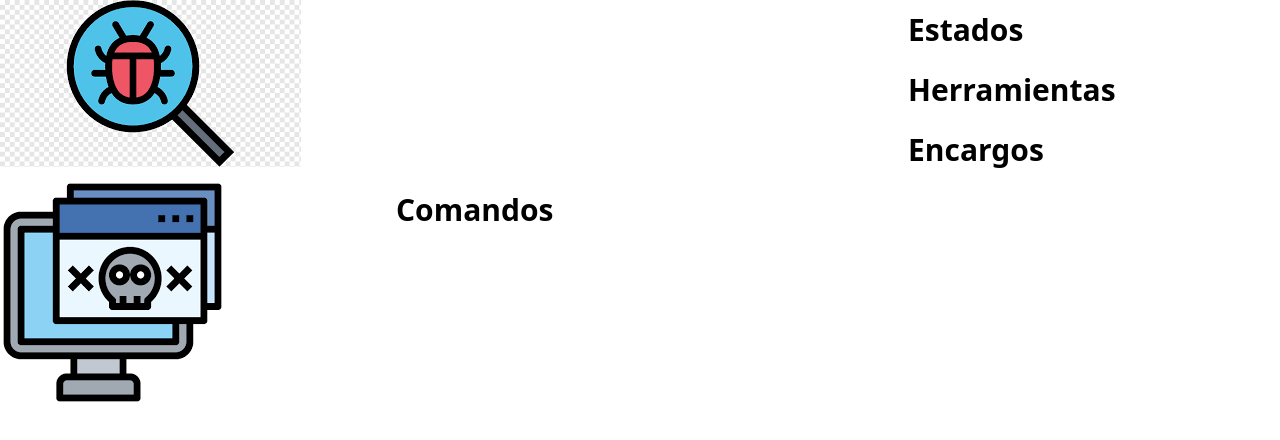
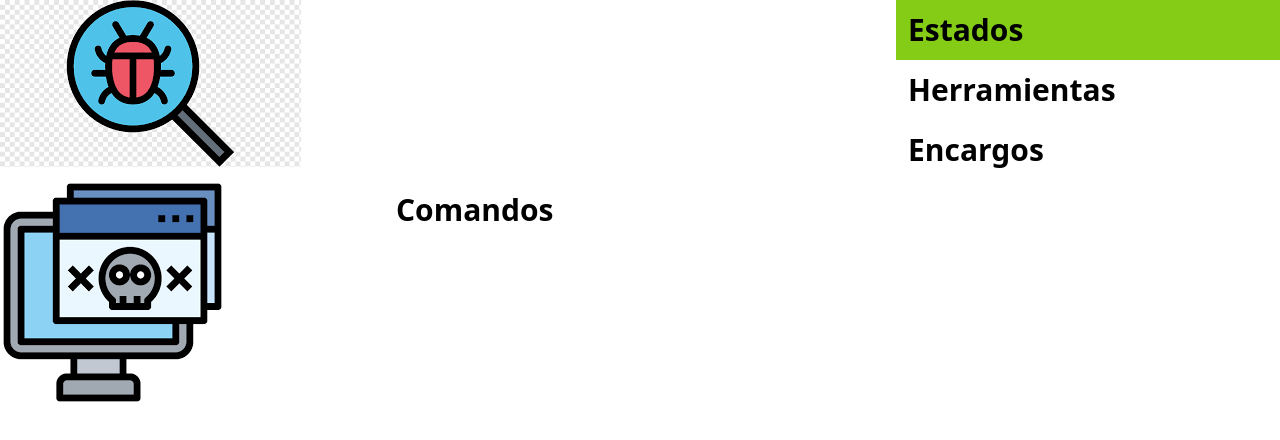
Before and after one commit to Dac099/codicon-game, a website: page index.html in a window 1280 px wide. Drawn offline with nearby package versions, Linux system fonts and the light colour scheme.

Commit message:
Update index.html

```diff
--- a/index.html
+++ b/index.html
@@ -15,7 +15,7 @@
           <img src="./descarga.png" alt="Fondo">
         </div>
         <div>
-          <h2 class="text-black text-3xl font-bold p-3">Estados</h2>
+          <h2 class="text-black text-3xl font-bold p-3 bg-lime-500">Estados</h2>
           <h2 class="text-black text-3xl font-bold p-3">Herramientas</h2>
           <h2 class="text-black text-3xl font-bold p-3">Encargos</h2>
         </div>
```
